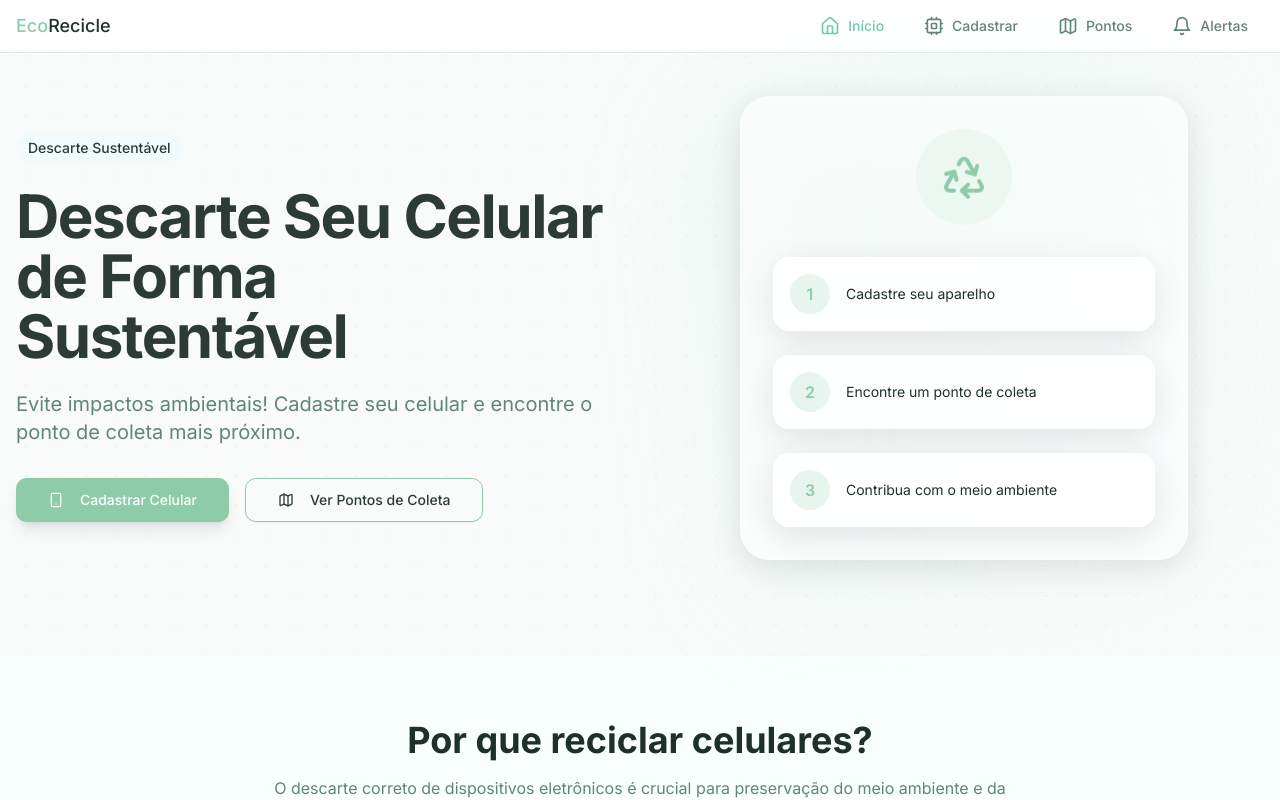
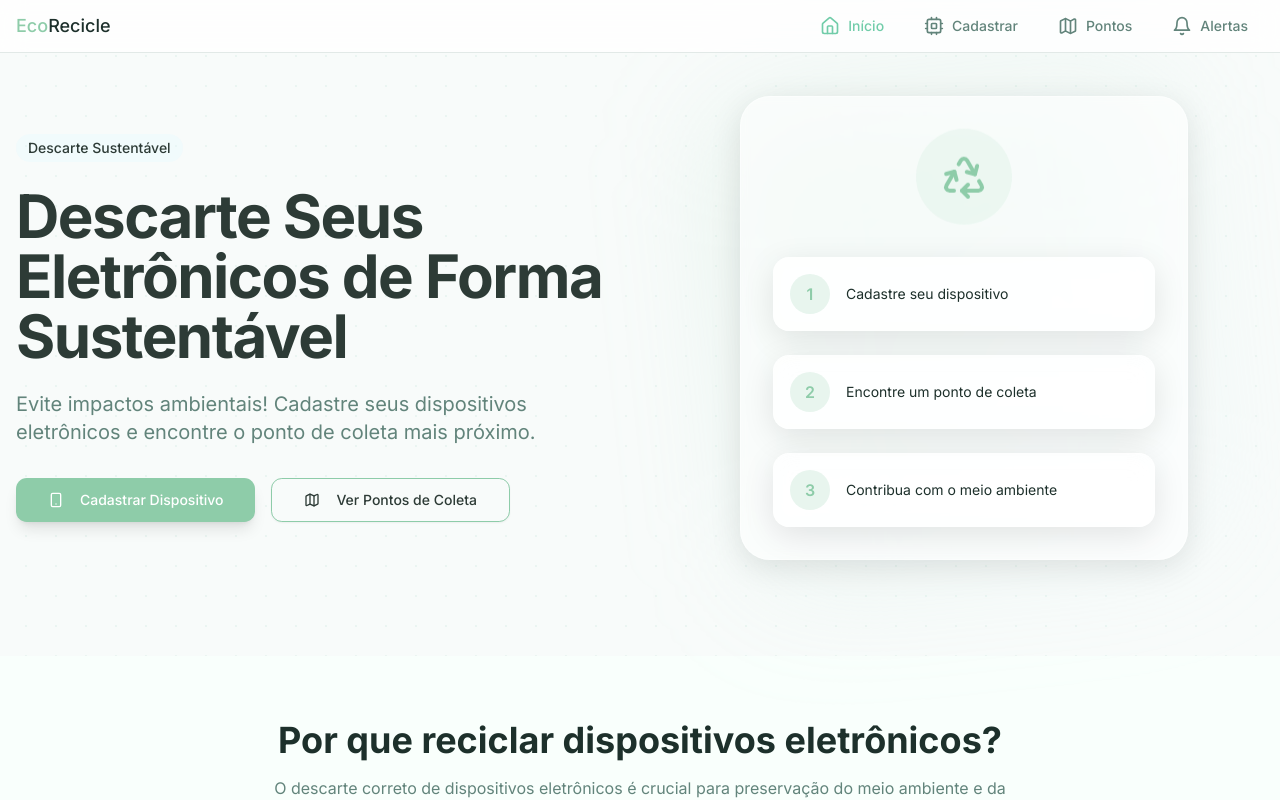
Before and after one commit to roqueneto12/eco-phone-disposal, a React (Vite) app: page / in a window 1280 px wide. Shown: the top 800 px of the page. Built offline with nearby package versions, Linux system fonts and the light colour scheme.

Commit message:
Refactor: Adapt to all electric devices

```diff
--- a/index.html
+++ b/index.html
@@ -1,10 +1,11 @@
+
 <!DOCTYPE html>
 <html lang="en">
   <head>
     <meta charset="UTF-8" />
     <meta name="viewport" content="width=device-width, initial-scale=1.0" />
-    <title>eco-phone-disposal</title>
-    <meta name="description" content="Lovable Generated Project" />
+    <title>EcoRecicle - Descarte de Eletrônicos</title>
+    <meta name="description" content="Descarte seus dispositivos eletrônicos de forma sustentável" />
     <meta name="author" content="Lovable" />
     <meta property="og:image" content="/og-image.png" />
   </head>
--- a/src/pages/Index.tsx
+++ b/src/pages/Index.tsx
@@ -23,16 +23,16 @@ const Index = () => {
                     Descarte Sustentável
                   </div>
                   <h1 className="text-4xl md:text-5xl lg:text-6xl font-bold mb-6 tracking-tight text-eco-dark">
-                    Descarte Seu Celular de Forma Sustentável
+                    Descarte Seus Eletrônicos de Forma Sustentável
                   </h1>
                   <p className="text-lg md:text-xl text-muted-foreground mb-8 max-w-2xl">
-                    Evite impactos ambientais! Cadastre seu celular e encontre o ponto de coleta mais próximo.
+                    Evite impactos ambientais! Cadastre seus dispositivos eletrônicos e encontre o ponto de coleta mais próximo.
                   </p>
                   <div className="flex flex-col sm:flex-row gap-4">
                     <Button asChild size="lg" className="bg-eco-green hover:bg-eco-green/90 text-white shadow-lg transition-all duration-300 hover:shadow-xl hover:translate-y-[-2px]">
                       <Link to="/register">
                         <Smartphone className="mr-2 h-5 w-5" />
-                        Cadastrar Celular
+                        Cadastrar Dispositivo
                       </Link>
                     </Button>
                     <Button asChild variant="outline" size="lg" className="border-eco-green text-eco-dark hover:bg-eco-green/10 shadow-sm transition-all duration-300 hover:shadow-md">
@@ -66,7 +66,7 @@ const Index = () => {
                         <div className="w-10 h-10 rounded-full bg-eco-green/20 flex items-center justify-center">
                           <span className="text-eco-green font-semibold">1</span>
                         </div>
-                        <p className="text-sm">Cadastre seu aparelho</p>
+                        <p className="text-sm">Cadastre seu dispositivo</p>
                       </div>
                       <div className="glass-card p-4 flex items-center space-x-4">
                         <div className="w-10 h-10 rounded-full bg-eco-green/20 flex items-center justify-center">
@@ -92,7 +92,7 @@ const Index = () => {
         <section className="py-16 bg-eco-light">
           <div className="container mx-auto px-4 max-w-7xl">
             <div className="text-center mb-12">
-              <h2 className="text-3xl md:text-4xl font-bold mb-4">Por que reciclar celulares?</h2>
+              <h2 className="text-3xl md:text-4xl font-bold mb-4">Por que reciclar dispositivos eletrônicos?</h2>
               <p className="text-muted-foreground max-w-3xl mx-auto">
                 O descarte correto de dispositivos eletrônicos é crucial para preservação do meio ambiente e da saúde pública.
               </p>
```
